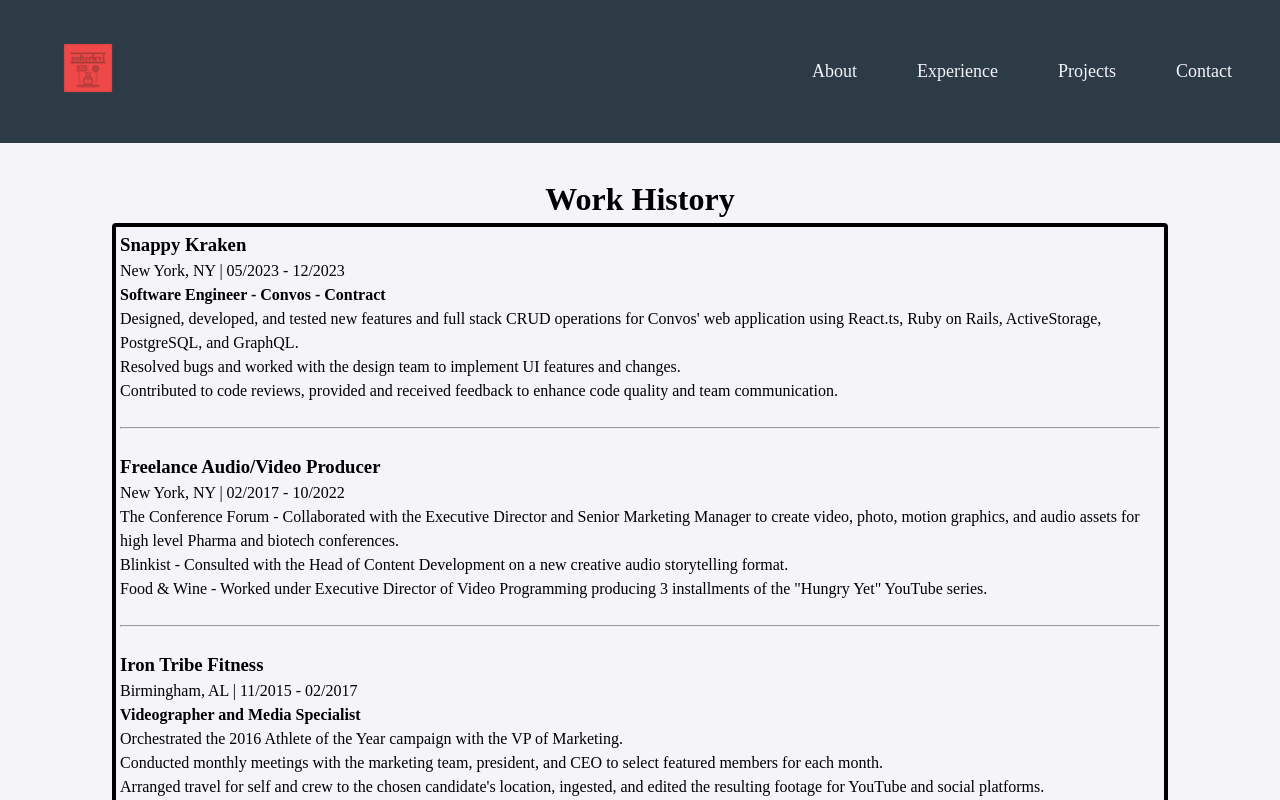
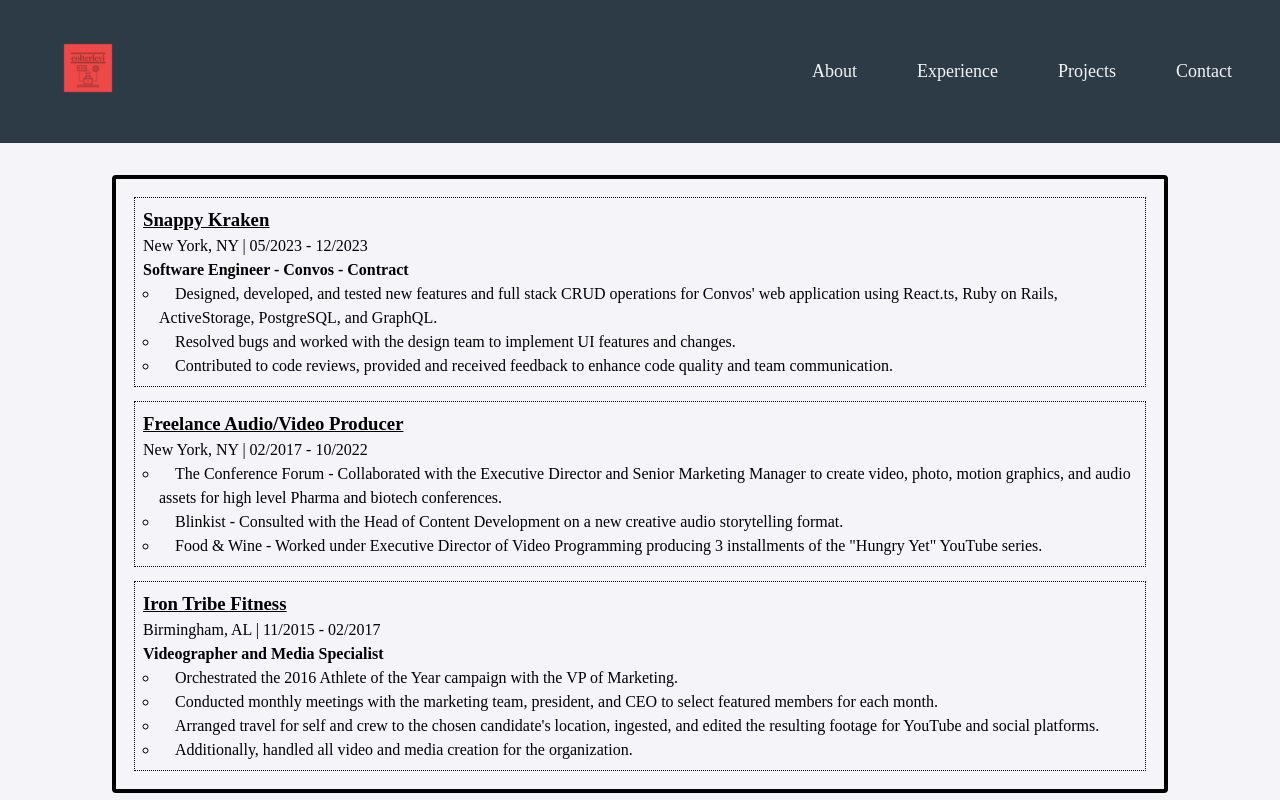
Before and after one commit to colterlevi/colterlevi_com, a React (Vite) app: page /experience in a window 1280 px wide. Shown: the top 800 px of the page. Built offline with nearby package versions, Linux system fonts and the light colour scheme; a web font is replaced by a local one.

Commit message:
animation changes; experience

```diff
--- a/src/App.css
+++ b/src/App.css
@@ -59,10 +59,29 @@
   border-color: black;
   border-radius: 0.25rem;
   padding: 0.25rem;
-  overflow: hidden;
 }
 
 .aboutbtn {
   margin-top: 0.75rem;
   padding: 0.5rem
 }
+
+.experience-entry {
+  border: 1px dotted black;
+  margin: .875rem;
+  padding: .5rem;
+}
+
+.experience-entry h3 {
+  text-decoration: underline;
+}
+
+.experience-entry ul {
+  padding-left: 1rem;
+  list-style-type: circle;
+  text-indent: 1rem;
+}
+
+.experience-entry a {
+  color: black;
+}
--- a/src/components/About.jsx
+++ b/src/components/About.jsx
@@ -4,10 +4,10 @@
 
     return (
         <motion.div
-            className="card"
-            initial={{ opacity: 0, scale: 0.5 }}
+         className="card"
+            initial={{ opacity: 0, scale: .95 }}
             animate={{ opacity: 1, scale: 1 }}
-            transition={{ duration: 1 }}
+            transition={{ duration: .75 }}
         >
             <div>
                 <h1>About Colter</h1>
--- a/src/components/Contact.jsx
+++ b/src/components/Contact.jsx
@@ -6,21 +6,16 @@
     return (
         <motion.div
             className="card"
-            initial={{ opacity: 0, scale: 0.5 }}
+            initial={{ opacity: 0, scale: .95 }}
             animate={{ opacity: 1, scale: 1 }}
-            transition={{ duration: 1 }}
+            transition={{ duration: .75 }}
         >
             <h1>Contact Colter</h1>
-            <motion.div
-                className='subcard'
-                initial={{ opacity: 0, scale: 0.5 }}
-                animate={{ opacity: 1, scale: 1 }}
-                transition={{ duration: 1 }}
-            >
+           <div className='subcard'>
                 <p>
                     call email or text!
                 </p>
-            </motion.div>
+            </div>
         </motion.div>
     )
 }
--- a/src/components/Experience.jsx
+++ b/src/components/Experience.jsx
@@ -2,18 +2,30 @@
 
 const Experience = () => {
 
+    const itemVariants = {
+        hidden: { opacity: 0, y: 20 },
+        visible: { opacity: 1, y: 0, transition: { duration: 3 } }
+    };
+
     return (
         <motion.div
             className="card"
-            initial={{ opacity: 0, scale: 0.5 }}
+            initial={{ opacity: 0, scale: .95 }}
             animate={{ opacity: 1, scale: 1 }}
-            transition={{ duration: 1 }}
+            transition={{ duration: .75 }}
         >
-            <div>
-                <h1>Work History</h1>
-            </div>
-            <div className="subcard">
+            <motion.div
+                className="subcard"
+                initial="hidden"
+                animate="visible"
+                variants={{
+                    visible: { transition: { staggerChildren: 1 } },
+                }}
+            >
+                <motion.div variants={itemVariants} className="experience-entry">
+                    <a href="https://getconvos.com/" target="_blank">
                     <h3>Snappy Kraken</h3>
+                    </a>
                     <p>New York, NY | 05/2023 - 12/2023</p>
                     <h4>Software Engineer - Convos - Contract</h4>
                     <ul>
@@ -21,9 +33,9 @@
                         <li>Resolved bugs and worked with the design team to implement UI features and changes.</li>
                         <li>Contributed to code reviews, provided and received feedback to enhance code quality and team communication.</li>
                     </ul>
-                <br />
-            <hr />
-                <br />
+                </motion.div>
+
+                <motion.div variants={itemVariants} className="experience-entry">
                     <h3>Freelance Audio/Video Producer</h3>
                     <p>New York, NY | 02/2017 - 10/2022</p>
                     <ul>
@@ -31,10 +43,12 @@
                         <li>Blinkist - Consulted with the Head of Content Development on a new creative audio storytelling format.</li>
                         <li>Food & Wine - Worked under Executive Director of Video Programming producing 3 installments of the "Hungry Yet" YouTube series.</li>
                     </ul>
-                <br />
-            <hr />
-                <br />
+                </motion.div>
+
+                <motion.div variants={itemVariants} className="experience-entry">
+                    <a href="https://irontribefitness.com/" target="_blank">
                     <h3>Iron Tribe Fitness</h3>
+                    </a>
                     <p>Birmingham, AL | 11/2015 - 02/2017</p>
                     <h4>Videographer and Media Specialist</h4>
                     <ul>
@@ -43,9 +57,10 @@
                         <li>Arranged travel for self and crew to the chosen candidate's location, ingested, and edited the resulting footage for YouTube and social platforms.</li>
                         <li>Additionally, handled all video and media creation for the organization.</li>
                     </ul>
-            </div>
                 </motion.div>
-    )
-}
+            </motion.div>
+        </motion.div>
+    );
+};
 
-export default Experience
+export default Experience;
--- a/src/components/Projects.jsx
+++ b/src/components/Projects.jsx
@@ -8,9 +8,9 @@
     return (
         <motion.div
             className="card"
-            initial={{ opacity: 0, scale: 0.5 }}
+            initial={{ opacity: 0, scale: .95 }}
             animate={{ opacity: 1, scale: 1 }}
-            transition={{ duration: 1 }}
+            transition={{ duration: .75 }}
         >
             <h1>Colter's Projects</h1>
             <div className="subcard">
```
Lines whose indentation alone changed are shown as unchanged.
